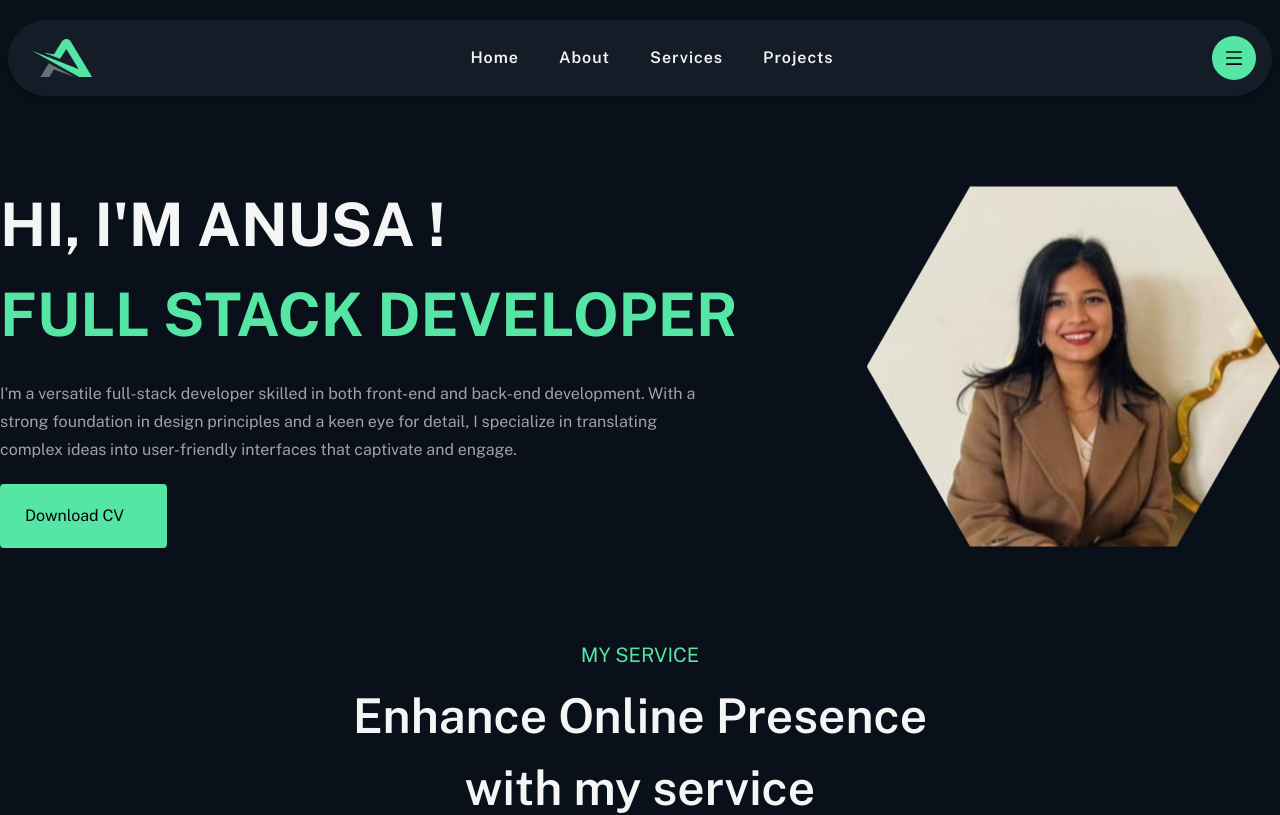
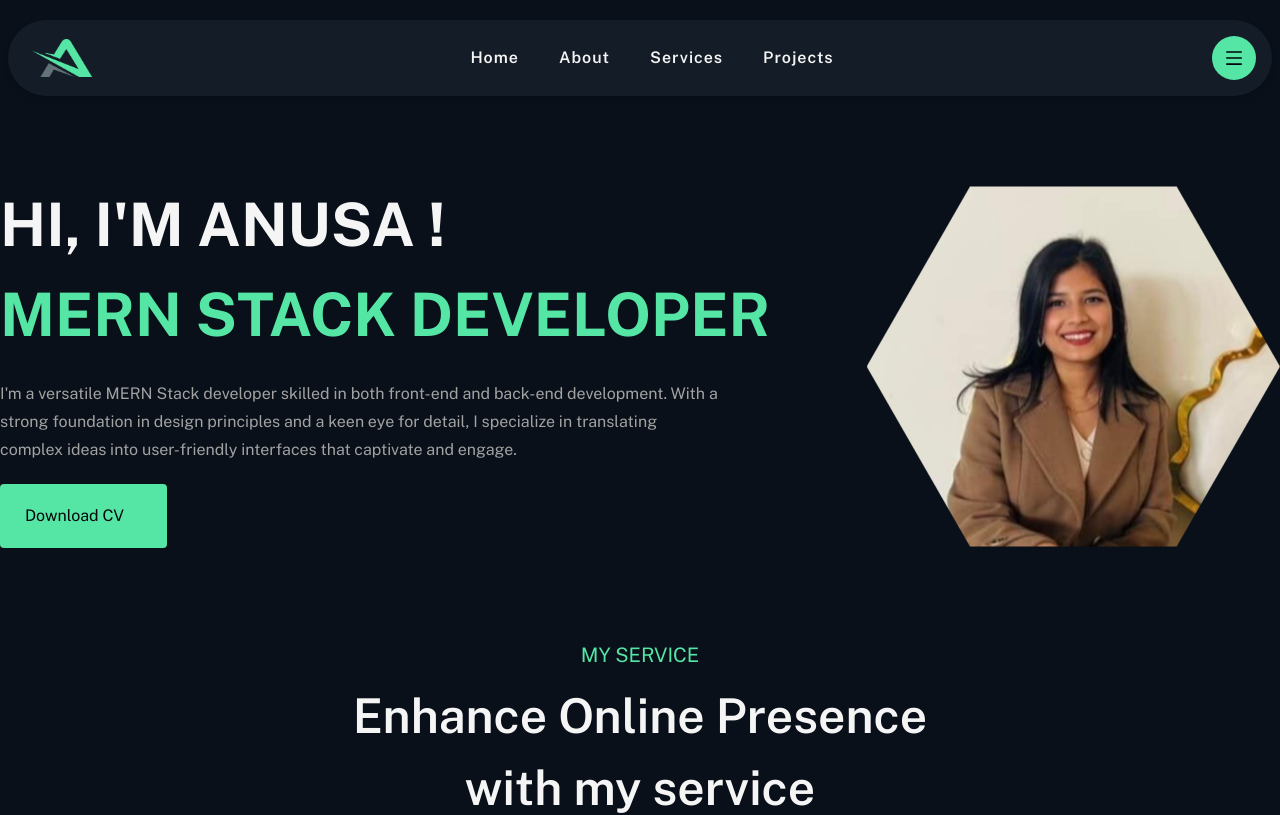
Before and after one commit to anusa111/MY-portfolio, a Next.js app: page / in a window 1280 px wide. Shown: the top 815 px of the page. Built offline with nearby package versions, Linux system fonts and the light colour scheme; some icons are missing.

Commit message:
changed few

```diff
--- a/src/constants/constants.tsx
+++ b/src/constants/constants.tsx
@@ -8,14 +8,15 @@ import dynotechglobal from "../../public/portfolio/dynotechglobal.png";
 import nepalmedical from "../../public/portfolio/nepalmedicalcollege.png";
 import secondclient from "../../public/portfolio/secondclient.png";
 import panifilter from "../../public/portfolio/panifilterImage.png";
+import dynocrm from "../../public/portfolio/dynocrm.png";
 export const projectList = [
   {
     mainProject: [
       {
-        img: dynotechglobal,
-        project_name: "DynoTech Global",
+        img: dynocrm,
+        project_name: "Dyno CRM",
         intro: "Company",
-        link: "https://dynotechglobal.com/",
+        link: "https://www.dynohive.com/dynocrm",
       },
       {
         img: dynoacademy,
@@ -25,6 +26,12 @@ export const projectList = [
       },
     ],
     secondaryProject: [
+      {
+        img: dynotechglobal,
+        project_name: "Dynotech Global",
+        intro: "Company",
+        link: "https://www.dynotechglobal.com/",
+      },
       {
         img: chibihr,
         project_name: "Chibi HR",
--- a/src/pageComponents/index/indexBanner.tsx
+++ b/src/pageComponents/index/indexBanner.tsx
@@ -23,7 +23,7 @@ const IndexBanner = () => {
                 color: "var(--primary-color)",
               }}
             >
-              FULL STACK DEVELOPER
+              MERN STACK DEVELOPER
             </div>
           </div>
           <div
@@ -32,7 +32,7 @@ const IndexBanner = () => {
             }}
             className="leading-7 w-[85%]"
           >
-            I{"'m"} a versatile full-stack developer skilled in both front-end
+            I{"'m"} a versatile MERN Stack developer skilled in both front-end
             and back-end development. With a strong foundation in design
             principles and a keen eye for detail, I specialize in translating
             complex ideas into user-friendly interfaces that captivate and
```
Also changed, not shown: public/portfolio/dynocrm.png (added), public/portfolio/dynotechglobal.png.
